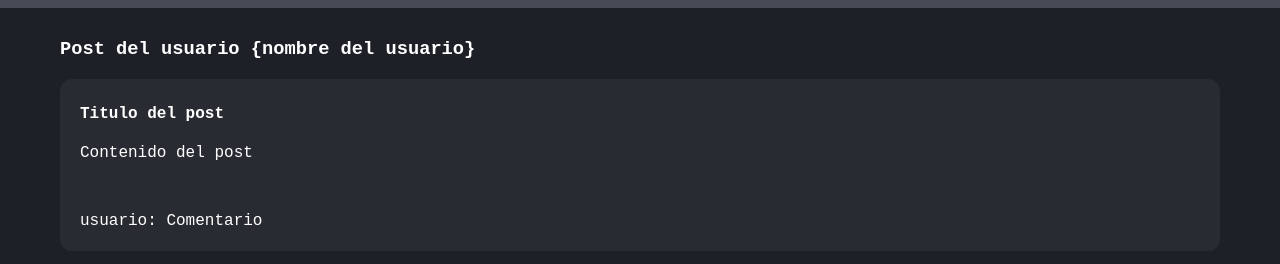
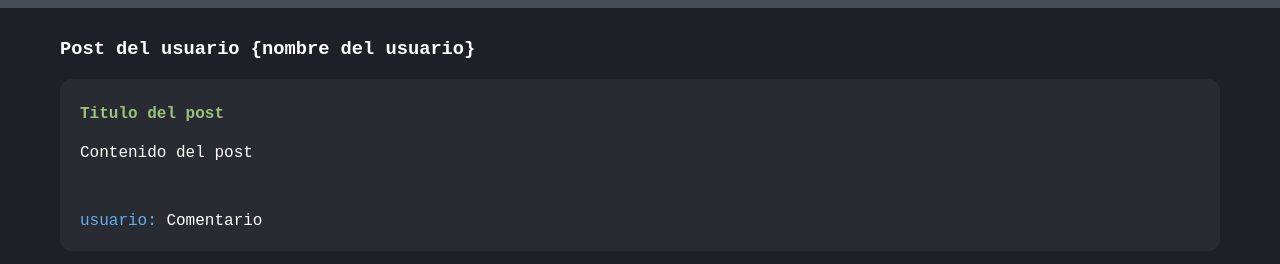
Before and after one commit to Sebasxdby/Git-github, a plain HTML site: page index.html in a window 1280 px wide. Shown: the part 62-326 px from the top of the page. Drawn offline with Linux system fonts and the light colour scheme; a web font is replaced by a local one.

Commit message:
Add post style

```diff
--- a/style.css
+++ b/style.css
@@ -34,10 +34,10 @@ h1{
     border-radius:  12px;
 }
 
-.h4{
+.post h4{
     color: #98c379;
 }
 
-.post span {
+.post spam{
     color:#61afef;
 }
```
